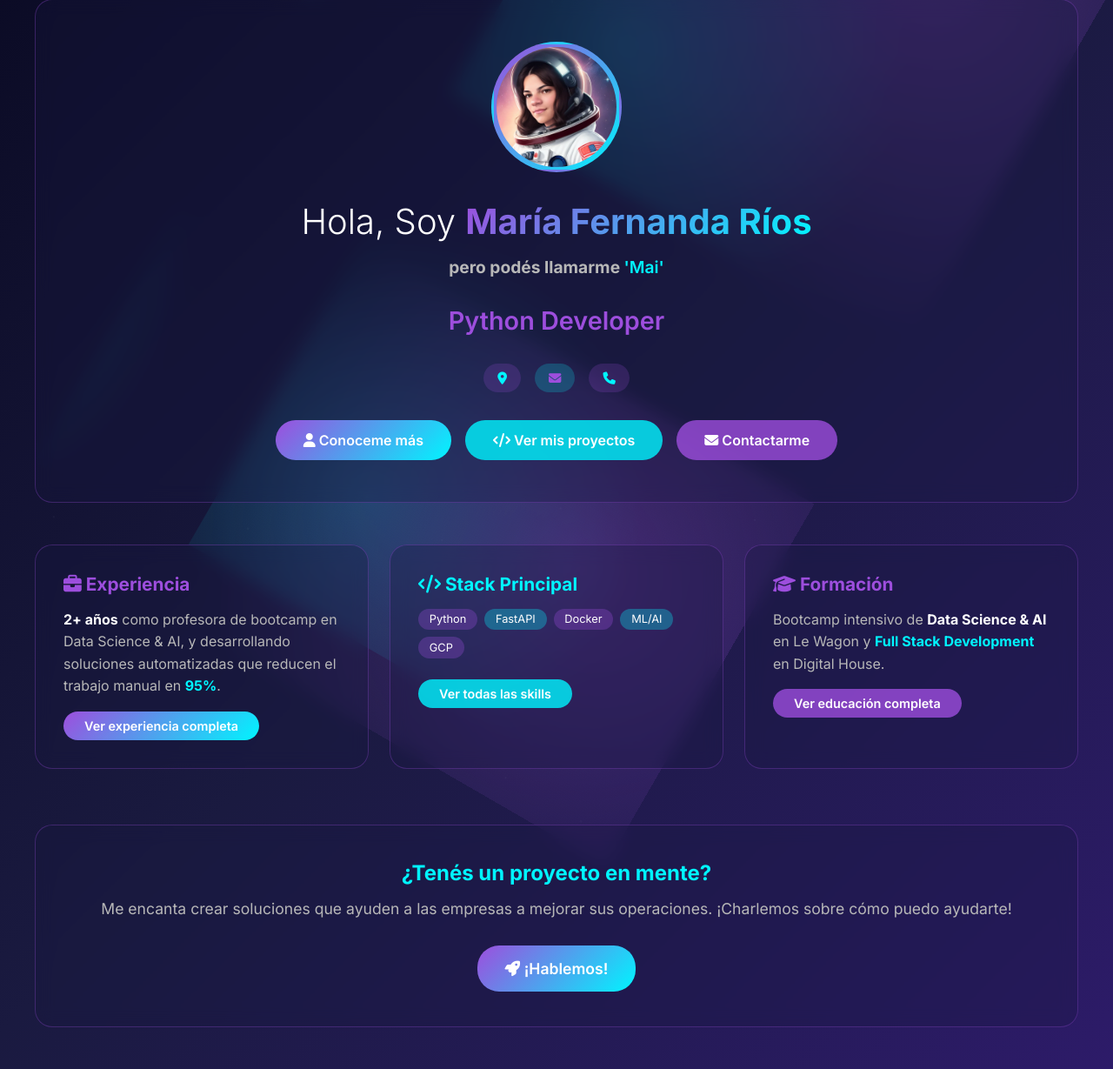
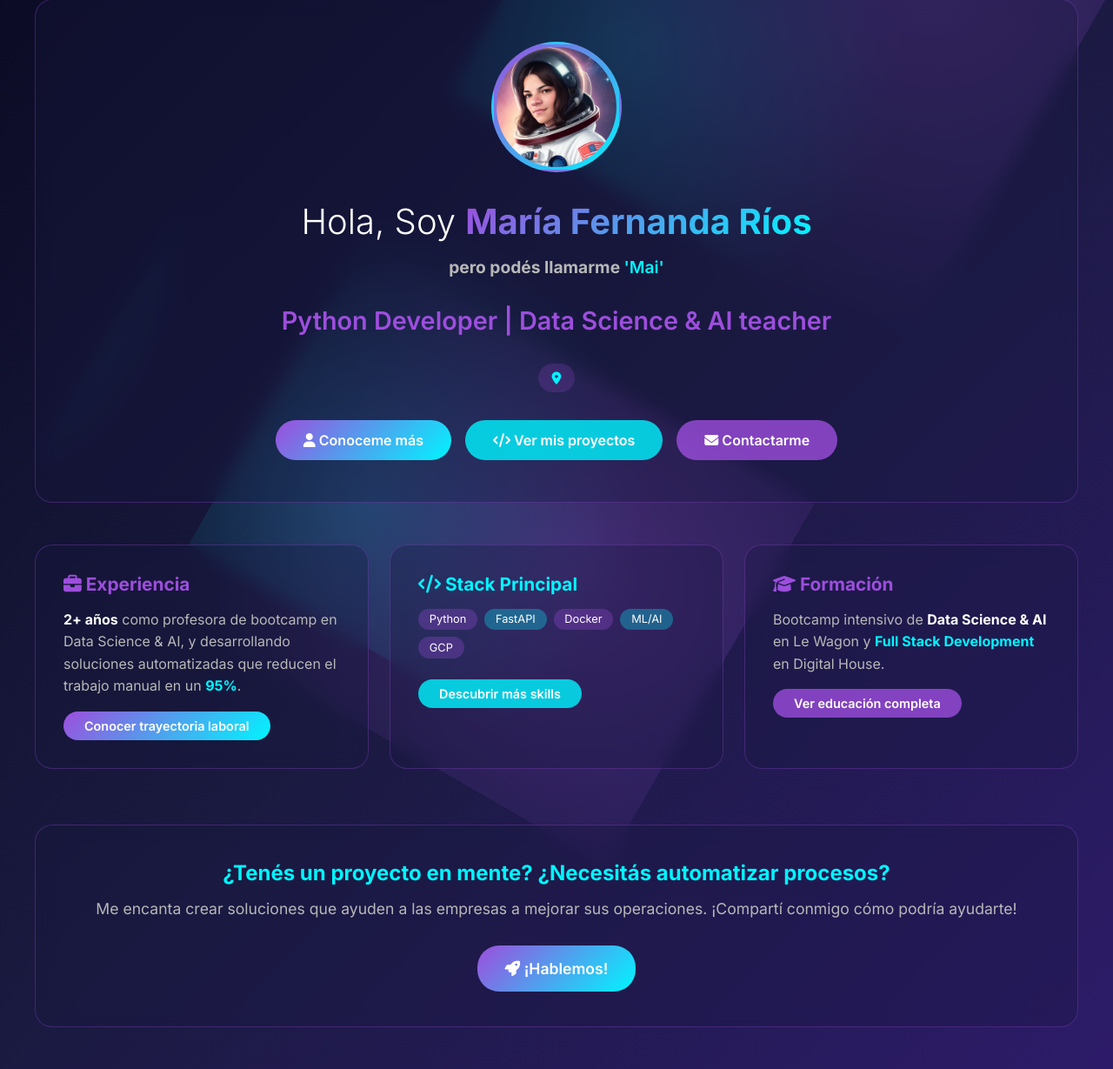
Before and after one commit to maite-ai/maidev_portfolio, a Django app: template portfolio/templates/portfolio/home.html in a window 1280 px wide. Shown: the part 129-1358 px from the top of the page at 87% size. Run offline with Django 5.2, Linux system fonts and the light colour scheme; the template is opened without the code that fills it, so the values that code supplies are empty; some libraries are stand-ins or nearby versions.

Commit message:
update(home): modify little details

```diff
--- a/portfolio/templates/portfolio/home.html
+++ b/portfolio/templates/portfolio/home.html
@@ -28,7 +28,7 @@
             <!-- Professional title -->
             <div style="margin-bottom: 2rem;">
                 <h3 style="font-size: 1.8rem; font-weight: 600; color: var(--space-pink);">
-                    Python Developer
+                    Python Developer | Data Science & AI teacher
                 </h3>
             </div>
 
@@ -41,12 +41,6 @@
             <div style="display: flex; flex-wrap: wrap; justify-content: center; gap: 1rem; margin-bottom: 2rem;">
                 <span style="background: rgba(157, 78, 221, 0.2); color: var(--space-cyan); padding: 0.5rem 1rem; border-radius: 20px; font-size: 0.9rem;">
                     <i class="fas fa-map-marker-alt"></i> {{ location }}
-                </span>
-                <span style="background: rgba(0, 245, 255, 0.2); color: var(--space-pink); padding: 0.5rem 1rem; border-radius: 20px; font-size: 0.9rem;">
-                    <i class="fas fa-envelope"></i> {{ email }}
-                </span>
-                <span style="background: rgba(157, 78, 221, 0.2); color: var(--space-cyan); padding: 0.5rem 1rem; border-radius: 20px; font-size: 0.9rem;">
-                    <i class="fas fa-phone"></i> {{ phone }}
                 </span>
             </div>
 
@@ -77,10 +71,10 @@
             </h3>
             <p style="color: var(--text-gray); line-height: 1.6;">
                 <strong style="color: var(--text-white);">2+ años</strong> como profesora de bootcamp en Data Science & AI,
-                y desarrollando soluciones automatizadas que reducen el trabajo manual en <strong style="color: var(--space-cyan);">95%</strong>.
+                y desarrollando soluciones automatizadas que reducen el trabajo manual en un <strong style="color: var(--space-cyan);">95%</strong>.
             </p>
             <a href="{% url 'portfolio:experience' %}" class="space-btn" hx-get="{% url 'portfolio:experience' %}" hx-target="#main-content" style="margin-top: 1rem; padding: 0.5rem 1.5rem; font-size: 0.9rem;">
-                Ver experiencia completa
+                Conocer trayectoria laboral
             </a>
         </div>
 
@@ -97,7 +91,7 @@
                 <span style="background: rgba(157, 78, 221, 0.3); padding: 0.3rem 0.8rem; border-radius: 15px; font-size: 0.8rem;">GCP</span>
             </div>
             <a href="{% url 'portfolio:about' %}" class="space-btn" hx-get="{% url 'portfolio:about' %}" hx-target="#main-content" style="margin-top: 0.5rem; padding: 0.5rem 1.5rem; font-size: 0.9rem; background: rgba(0, 245, 255, 0.8);">
-                Ver todas las skills
+                Descubrir más skills
             </a>
         </div>
 
@@ -121,11 +115,11 @@
 <section class="cta-section" style="margin-top: 3rem;">
     <div class="glass-card" style="text-align: center; padding: 2.5rem;">
         <h3 style="color: var(--space-cyan); margin-bottom: 1rem; font-size: 1.5rem;">
-            ¿Tenés un proyecto en mente?
+            ¿Tenés un proyecto en mente? ¿Necesitás automatizar procesos?
         </h3>
         <p style="color: var(--text-gray); margin-bottom: 2rem; font-size: 1.1rem;">
             Me encanta crear soluciones que ayuden a las empresas a mejorar sus operaciones.
-            ¡Charlemos sobre cómo puedo ayudarte!
+            ¡Compartí conmigo cómo podría ayudarte!
         </p>
         <a href="{% url 'portfolio:contact' %}" class="space-btn" hx-get="{% url 'portfolio:contact' %}" hx-target="#main-content" style="font-size: 1.1rem; padding: 1rem 2rem;">
             <i class="fas fa-rocket"></i> ¡Hablemos!
```
